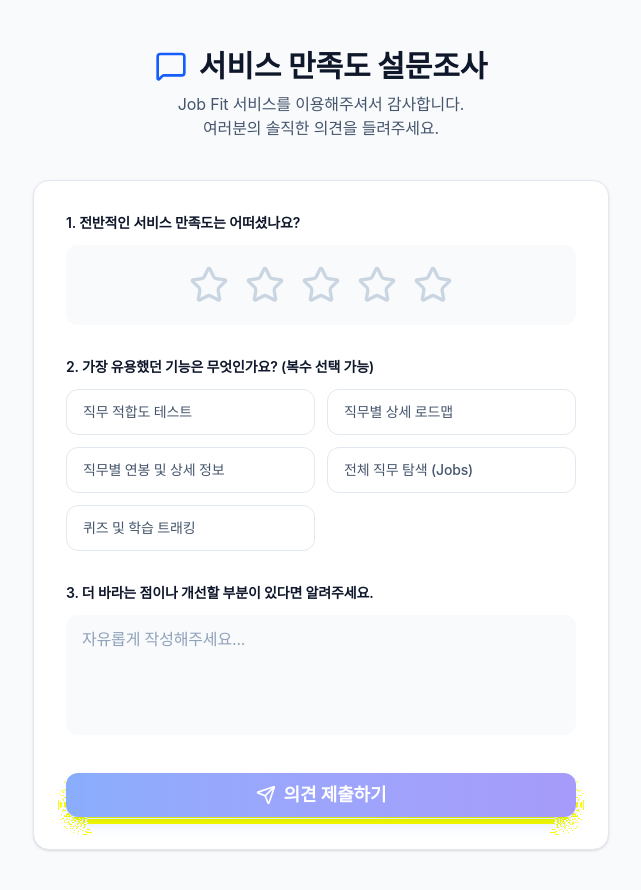
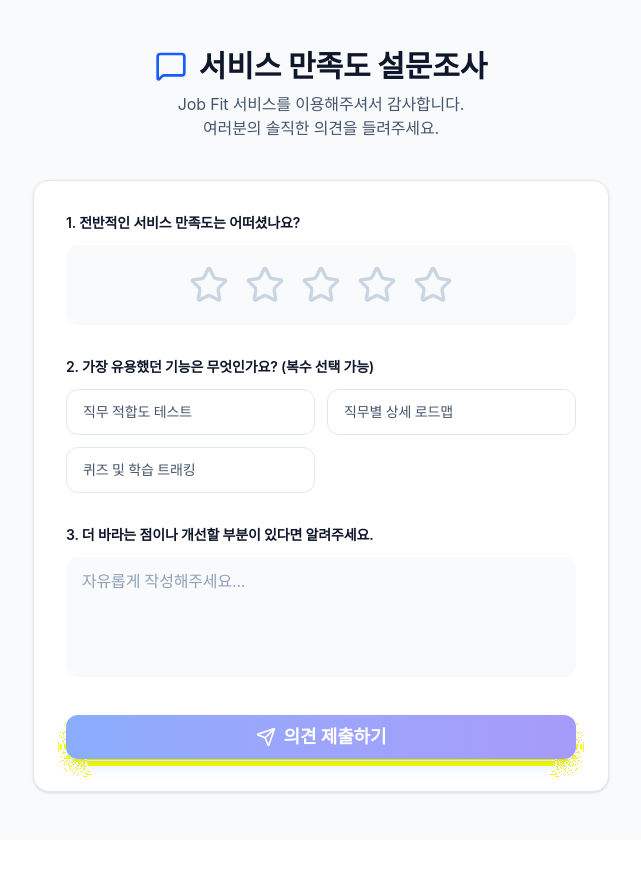
Before and after one commit to job-fit-organization/JobFit, a Next.js app: page /survey in a window 1280 px wide. Shown: the top 890 px of the page, without its empty margins (319-960 px from the left). After the commit the page ends 840 px from the top, so only its background shows below. Built offline with nearby package versions, Linux system fonts and the light colour scheme; a web font is replaced by a local one.

Commit message:
mypage & login & survey 연동

```diff
--- a/src/app/login/callback/page.tsx
+++ b/src/app/login/callback/page.tsx
@@ -1,10 +1,10 @@
 'use client';
 
-import React, { useEffect, useState } from 'react';
+import React, { useEffect, useState, Suspense } from 'react';
 import { useRouter, useSearchParams } from 'next/navigation';
 import { Loader2 } from 'lucide-react';
 
-export default function KakaoCallbackPage() {
+function CallbackContent() {
     const router = useRouter();
     const searchParams = useSearchParams();
     const code = searchParams.get('code');
@@ -49,9 +49,7 @@ export default function KakaoCallbackPage() {
     }, [code, router]);
 
     return (
-        <div className="min-h-screen bg-gray-50 flex flex-col items-center justify-center p-4">
         <div className="w-full max-w-md bg-white rounded-3xl shadow-xl border border-gray-100 p-8 md:p-10 text-center">
-
             {error ? (
                 <div>
                     <div className="w-16 h-16 bg-red-100 rounded-full flex items-center justify-center mx-auto mb-4">
@@ -78,6 +76,20 @@ export default function KakaoCallbackPage() {
                 </div>
             )}
         </div>
+    );
+}
+
+export default function KakaoCallbackPage() {
+    return (
+        <div className="min-h-screen bg-gray-50 flex flex-col items-center justify-center p-4">
+            <Suspense fallback={
+                <div className="w-full max-w-md bg-white rounded-3xl shadow-xl border border-gray-100 p-8 md:p-10 text-center flex flex-col items-center justify-center">
+                    <Loader2 size={48} className="text-indigo-600 animate-spin mb-6" />
+                    <h1 className="text-2xl font-black text-gray-900 tracking-tight mb-2">로딩 중</h1>
+                </div>
+            }>
+                <CallbackContent />
+            </Suspense>
         </div>
     );
 }
--- a/src/app/survey/_components/FeatureSection.tsx
+++ b/src/app/survey/_components/FeatureSection.tsx
@@ -17,8 +17,6 @@ const FeatureSection = ({ selectedFeatures, onToggle, styles }: FeatureSectionPr
   const features = [
     '직무 적합도 테스트',
     '직무별 상세 로드맵',
-    '직무별 연봉 및 상세 정보',
-    '전체 직무 탐색 (Jobs)',
     '퀴즈 및 학습 트래킹'
   ];
 
```
Lines whose indentation alone changed are shown as unchanged.
